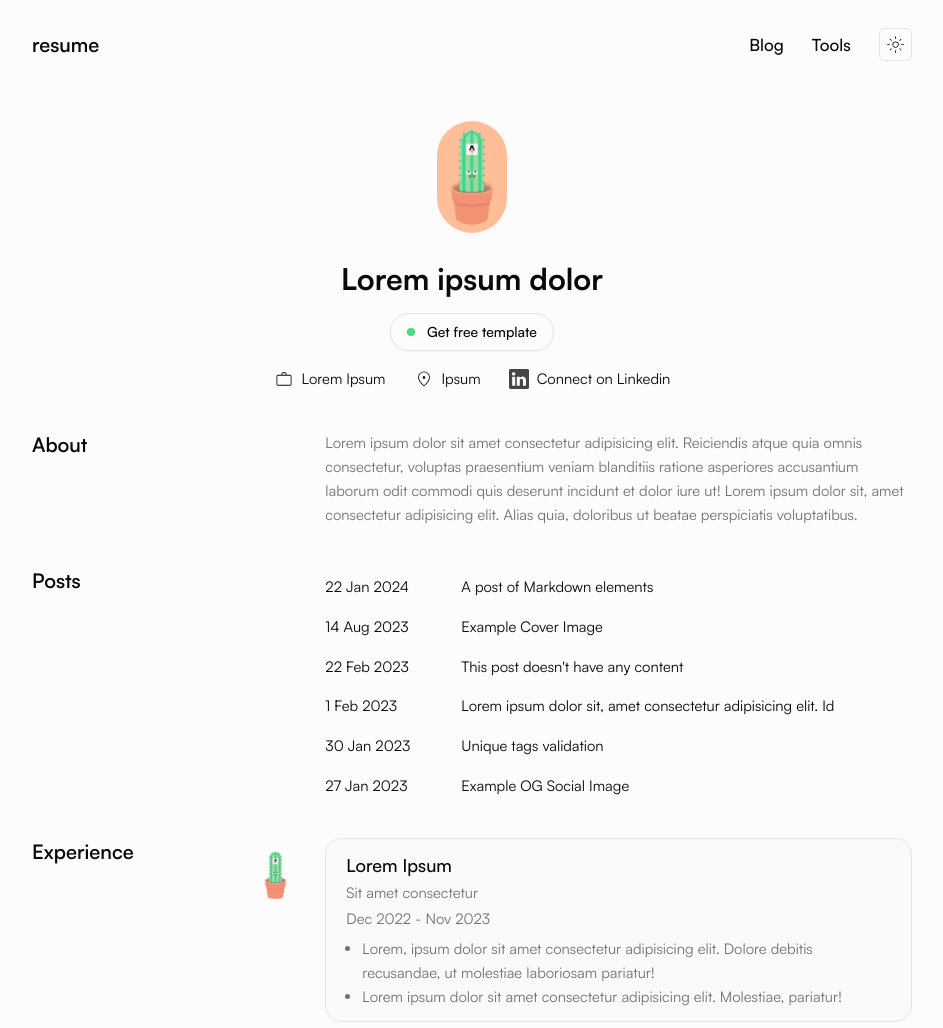
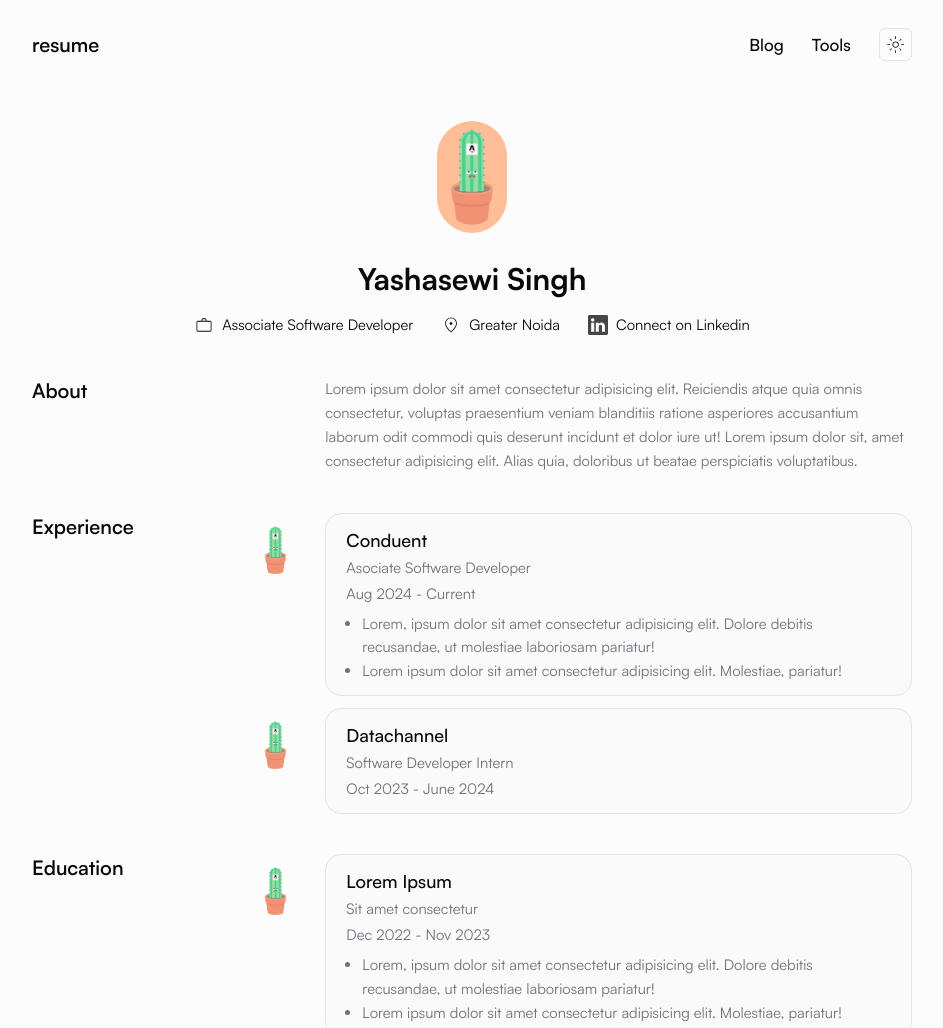
Before and after one commit to Yashasewi/website-resume, an Astro site: page / in a window 1280 px wide. Shown: the top 1028 px of the page, without its empty margins (168-1111 px from the left). Built offline with nearby package versions, Linux system fonts and the light colour scheme; Astro itself is replaced by a stand-in of ours; some packages are replaced by stand-ins of ours.

Commit message:
Update: Adding experiance details

```diff
--- a/src/pages/index.astro
+++ b/src/pages/index.astro
@@ -33,22 +33,9 @@ const allPostsByDate = sortMDByDate(allPosts).slice(0, MAX_POSTS)
 			/>
 
 			<div class='flex flex-col items-center gap-y-4'>
-				<h1 class='text-3xl font-bold'>Lorem ipsum dolor</h1>
-				<a
-					href='https://github.com/srleom/astro-theme-resume.git'
-					class='flex flex-row items-center gap-x-3 rounded-3xl border border-input px-4 py-2 text-sm shadow-sm transition-all hover:shadow-md'
-				>
-					<span class='relative flex items-center justify-center'>
-						<span
-							class='absolute inline-flex h-2 w-2 animate-ping rounded-full border border-green-400 bg-green-400 opacity-75'
-						></span>
-						<span class='relative inline-flex h-2 w-2 rounded-full bg-green-400'></span>
-					</span>
-
-					<p class='font-medium'>Get free template</p>
-				</a>
+				<h1 class='text-3xl font-bold'>Yashasewi Singh</h1>
 				<div class='flex flex-wrap justify-center gap-x-7 gap-y-3'>
-					<Label title='Lorem Ipsum'>
+					<Label title='Associate Software Developer'>
 						<svg xmlns='http://www.w3.org/2000/svg' viewBox='0 0 24 24' class='h-5 w-5' slot='icon'
 							><path
 								fill='currentColor'
@@ -56,7 +43,7 @@ const allPostsByDate = sortMDByDate(allPosts).slice(0, MAX_POSTS)
 							></path></svg
 						>
 					</Label>
-					<Label title='Ipsum'>
+					<Label title='Greater Noida'>
 						<svg xmlns='http://www.w3.org/2000/svg' viewBox='0 0 24 24' class='h-5 w-5' slot='icon'
 							><path
 								fill='currentColor'
@@ -67,7 +54,7 @@ const allPostsByDate = sortMDByDate(allPosts).slice(0, MAX_POSTS)
 					<Label
 						title='Connect on Linkedin'
 						as='a'
-						href='https://www.linkedin.com/in/example/'
+						href='https://www.linkedin.com/in/yashasewi/'
 						target='_blank'
 					>
 						<svg
@@ -93,27 +80,27 @@ const allPostsByDate = sortMDByDate(allPosts).slice(0, MAX_POSTS)
 				consectetur adipisicing elit. Alias quia, doloribus ut beatae perspiciatis voluptatibus.
 			</p>
 		</Section>
-		{
-			allPostsByDate.length > 0 && (
-				<Section title='Posts'>
-					<ul class='flex flex-col gap-y-2'>
-						{allPostsByDate.map((p) => (
-							<li class='flex flex-col gap-x-2 sm:flex-row'>
-								<PostPreview post={p} />
-							</li>
-						))}
-					</ul>
-				</Section>
-			)
-		}
+		<!-- { -->
+		<!-- 	allPostsByDate.length > 0 && ( -->
+		<!-- 		<Section title='Posts'> -->
+		<!-- 			<ul class='flex flex-col gap-y-2'> -->
+		<!-- 				{allPostsByDate.map((p) => ( -->
+		<!-- 					<li class='flex flex-col gap-x-2 sm:flex-row'> -->
+		<!-- 						<PostPreview post={p} /> -->
+		<!-- 					</li> -->
+		<!-- 				))} -->
+		<!-- 			</ul> -->
+		<!-- 		</Section> -->
+		<!-- 	) -->
+		<!-- } -->
 
 		<Section title='Experience'>
 			<Card
-				heading='Lorem Ipsum'
-				subheading='Sit amet consectetur'
-				date='Dec 2022 - Nov 2023'
+				heading='Conduent'
+				subheading='Asociate Software Developer'
+				date='Aug 2024 - Current'
 				imagePath='/src/assets/about-astro.png'
-				altText='Lorem, ipsum dolor sit'
+				altText='Conduent Loga'
 				imageClass='h-12 w-auto md:-left-16'
 			>
 				<ul class='ml-4 list-disc text-muted-foreground'>
@@ -126,11 +113,11 @@ const allPostsByDate = sortMDByDate(allPosts).slice(0, MAX_POSTS)
 				</ul>
 			</Card>
 			<Card
-				heading='Lorem Ipsum'
-				subheading='Sit amet consectetur'
-				date='Dec 2022 - Nov 2023'
+				heading='Datachannel'
+				subheading='Software Developer Intern'
+				date='Oct 2023 - June 2024'
 				imagePath='/src/assets/about-astro.png'
-				altText='Lorem, ipsum dolor sit'
+				altText='Datachannel logo'
 				imageClass='h-12 w-auto md:-left-16'
 			/>
 		</Section>
```
